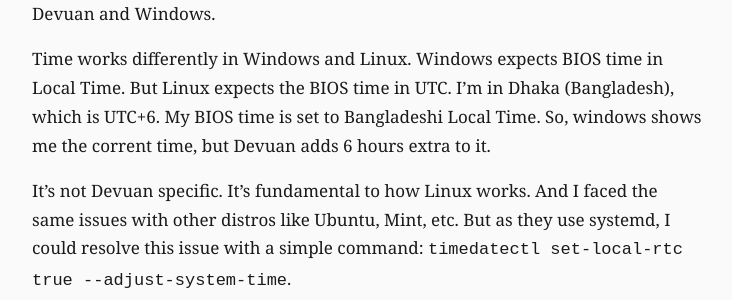
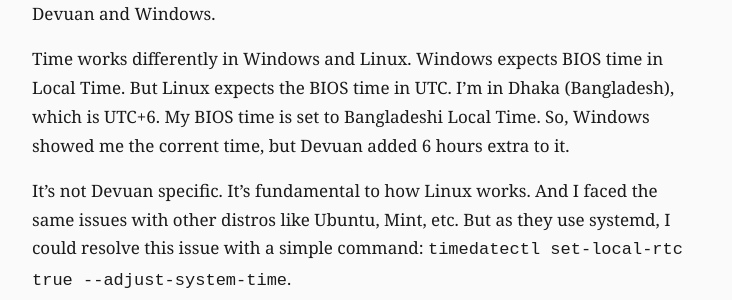
Before and after one commit to muntasimulhaque/muntasimulhaque.github.io, a Jekyll site: the page built from _posts/2025-08-05-time-mismatch-devuan-windows.md, in a window 1280 px wide. Shown: the part 439-739 px from the top of the page, without its empty margins (272-1004 px from the left). Built offline with Jekyll 4.4.1, drawn with Linux system fonts in a browser that asks for light colours.

Commit message:
Update 2025-08-05-time-mismatch-devuan-windows.md

```diff
--- a/_posts/2025-08-05-time-mismatch-devuan-windows.md
+++ b/_posts/2025-08-05-time-mismatch-devuan-windows.md
@@ -8,7 +8,7 @@
 
 Devuan is basically Debian without systemd. Instead of systemd, it offers sysvinit, or openrc or runit. Anyway, the point is, I was facing time mismatch between Devuan and Windows.
 
-Time works differently in Windows and Linux. Windows expects BIOS time in Local Time. But Linux expects the BIOS time in UTC. I'm in Dhaka (Bangladesh), which is UTC+6. My BIOS time is set to Bangladeshi Local Time. So, windows shows me the corrent time, but Devuan adds 6 hours extra to it.
+Time works differently in Windows and Linux. Windows expects BIOS time in Local Time. But Linux expects the BIOS time in UTC. I'm in Dhaka (Bangladesh), which is UTC+6. My BIOS time is set to Bangladeshi Local Time. So, Windows showed me the corrent time, but Devuan added 6 hours extra to it.
 
 It's not Devuan specific. It's fundamental to how Linux works. And I faced the same issues with other distros like Ubuntu, Mint, etc. But as they use systemd, I could resolve this issue with a simple command: `timedatectl set-local-rtc true --adjust-system-time`.
 
```
